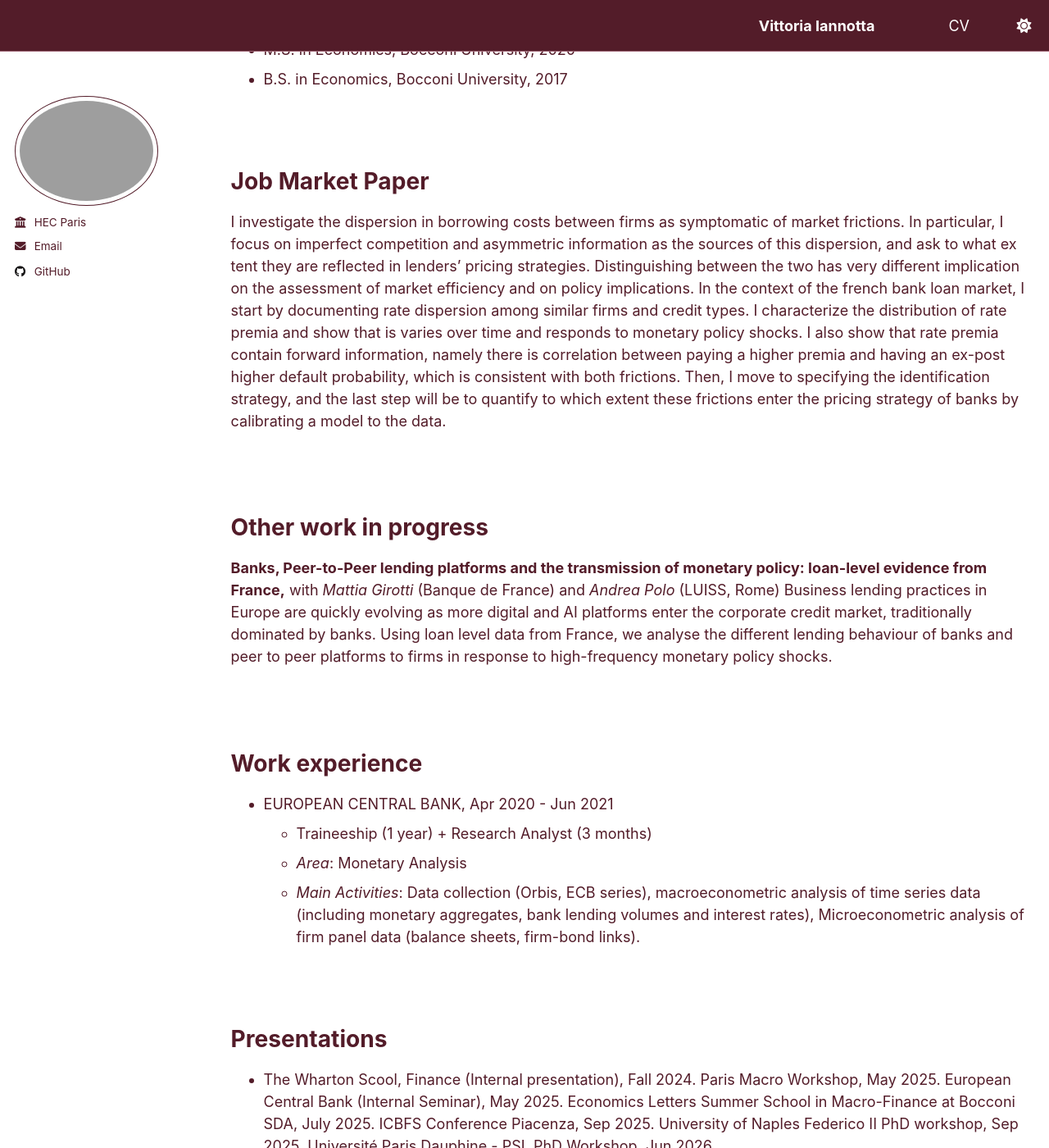
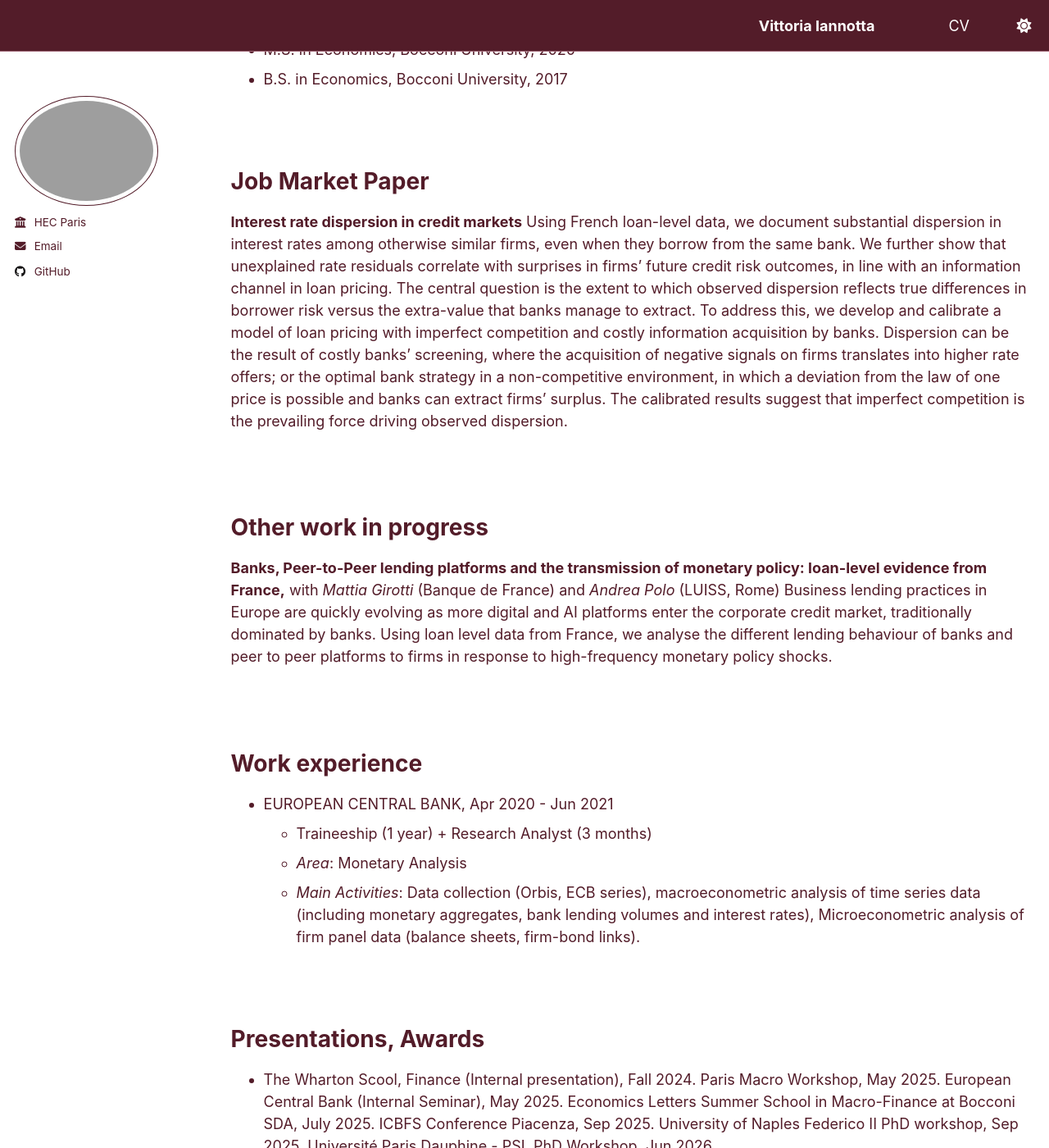
Before and after one commit to vittoriaiannotta/vittoriaiannotta.github.io, a Jekyll site: the page built from _pages/cv.md, in a window 1280 px wide and 1400 px high, scrolled down 394 px. Shown: the whole window at 82% size. Built offline with Jekyll 4.4.1, drawn with Linux system fonts in a browser that asks for light colours; some of the changed text lies outside the part shown.

Commit message:
Enhance CV with interest rate dispersion and awards
Added a section on interest rate dispersion and its implications for loan pricing, along with a new awards subsection.

```diff
--- a/_pages/cv.md
+++ b/_pages/cv.md
@@ -26,7 +26,8 @@
 
 Job Market Paper
 ======
-I investigate the dispersion in borrowing costs between firms as symptomatic of market frictions. In particular, I focus on imperfect competition and asymmetric information as the sources of this dispersion, and ask to what ex tent they are reflected in lenders’ pricing strategies. Distinguishing between the two has very different implication on the assessment of market efficiency and on policy implications. In the context of the french bank loan market, I start by documenting rate dispersion among similar firms and credit types. I characterize the distribution of rate premia and show that is varies over time and responds to monetary policy shocks. I also show that rate premia contain forward information, namely there is correlation between paying a higher premia and having an ex-post higher default probability, which is consistent with both frictions. Then, I move to specifying the identification strategy, and the last step will be to quantify to which extent these frictions enter the pricing strategy of banks by calibrating a model to the data.
+**Interest rate dispersion in credit markets**
+Using French loan-level data, we document substantial dispersion in interest rates among otherwise similar firms, even when they borrow from the same bank. We further show that unexplained rate residuals correlate with surprises in firms' future credit risk outcomes, in line with an information channel in loan pricing. The central question is the extent to which observed dispersion reflects true differences in borrower risk versus the extra-value that banks manage to extract. To address this, we develop and calibrate a model of loan pricing with imperfect competition and costly information acquisition by banks.  Dispersion can be the result of costly banks' screening, where the acquisition of negative signals on firms translates into higher rate offers; or the optimal bank strategy in a non-competitive environment, in which a deviation from the law of one price is possible and banks can extract firms' surplus. The calibrated results suggest that imperfect competition is the prevailing force driving observed dispersion.
 
 <br><br>
 
@@ -55,9 +56,10 @@
 
 <br><br>
 
-Presentations
+Presentations, Awards
 ======
 * The Wharton Scool, Finance (Internal presentation), Fall 2024. Paris Macro Workshop, May 2025. European Central Bank (Internal Seminar), May 2025. Economics Letters Summer School in Macro-Finance at Bocconi SDA, July 2025. ICBFS Conference Piacenza, Sep 2025. University of Naples Federico II PhD workshop, Sep 2025. Université Paris Dauphine - PSL PhD Workshop, Jun 2026.
+* **Awards**: 2026 Lamfalussy Research Fellowship.
 
 <br><br>
 
```
